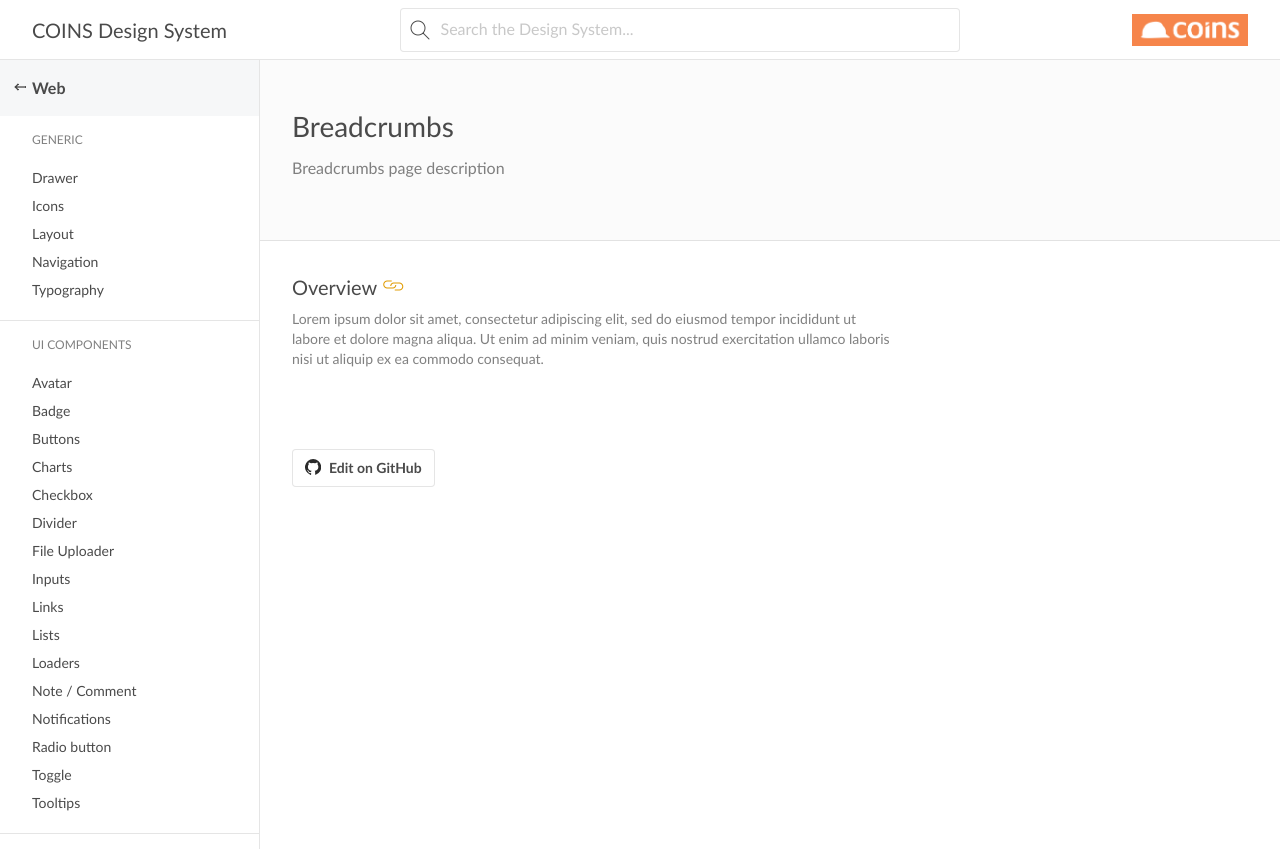
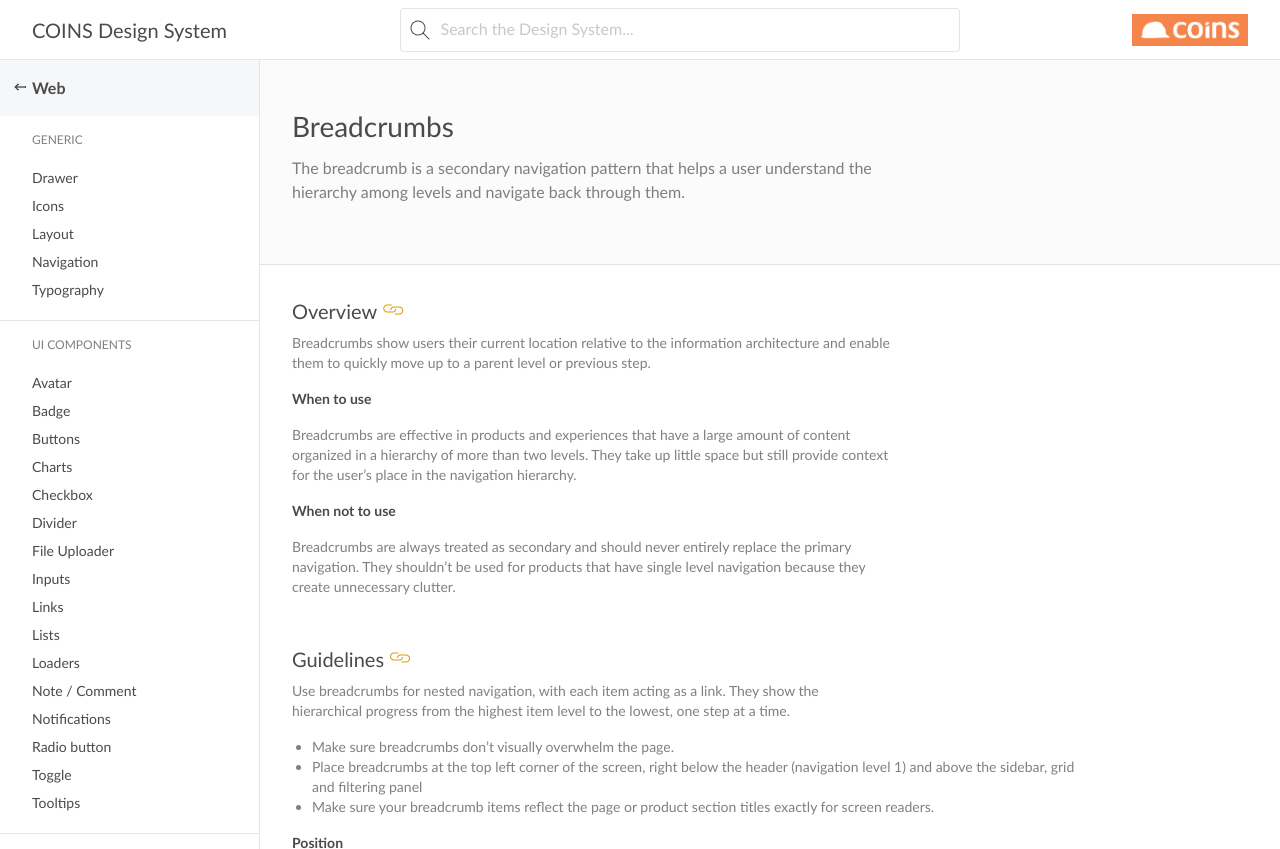
Before and after one commit to COINS-Naz/coins-design-system, a Jekyll site: the page built from _posts/web/ui-modules/2021-04-22-breadcrumbs.md, in a window 1280 px wide and 1400 px high. Shown: the top 849 px of the window. Built offline with Jekyll 4.4.1, drawn with Linux system fonts in a browser that asks for light colours; nearby versions of some CDN libraries; some web fonts are replaced; some of the changed text lies outside the part shown; grey boxes are pictures that could not be loaded.

Commit message:
Update 2021-04-22-breadcrumbs.md
Breadcrumbs page

```diff
--- a/_posts/web/ui-modules/2021-04-22-breadcrumbs.md
+++ b/_posts/web/ui-modules/2021-04-22-breadcrumbs.md
@@ -3,10 +3,45 @@ layout: post
 category: "Web"
 tag: "UI Modules"
 title: Breadcrumbs
-subtitle: "Breadcrumbs page description"
+subtitle: "The breadcrumb is a secondary navigation pattern that helps a user understand the hierarchy among levels and navigate back through them."
 permalink: /web/breadcrumbs/
 ---
 
 ## Overview
 
-Lorem ipsum dolor sit amet, consectetur adipiscing elit, sed do eiusmod tempor incididunt ut labore et dolore magna aliqua. Ut enim ad minim veniam, quis nostrud exercitation ullamco laboris nisi ut aliquip ex ea commodo consequat.
+Breadcrumbs show users their current location relative to the information architecture and enable them to quickly move up to a parent level or previous step.
+
+### When to use
+
+Breadcrumbs are effective in products and experiences that have a large amount of content organized in a hierarchy of more than two levels. They take up little space but still provide context for the user’s place in the navigation hierarchy.
+
+### When not to use
+
+Breadcrumbs are always treated as secondary and should never entirely replace the primary navigation. They shouldn’t be used for products that have single level navigation because they create unnecessary clutter.
+
+## Guidelines
+
+Use breadcrumbs for nested navigation, with each item acting as a link. They show the hierarchical progress from the highest item level to the lowest, one step at a time.
+- Make sure breadcrumbs don’t visually overwhelm the page.
+- Place breadcrumbs at the top left corner of the screen, right below the header (navigation level 1) and above the sidebar, grid and filtering panel
+- Make sure your breadcrumb items reflect the page or product section titles exactly for screen readers.
+
+### Position
+
+{% include do-dont.html
+  do-img="Guidelines_Breadcrumb_Position_Do.png"
+  do-text="Right location of the breadcrumbs."
+  dont-img="Guidelines_Breadcrumb_Position_Do_Not.png"
+  dont-text="Wrong location of the breadcrumbs."
+%}
+
+### Wording
+
+{% include do-dont.html
+  do-img="Guidelines_Breadcrumb_Wording_Do.png"
+  do-text="Reflect the page or product section titles exactly in a breadcrumb item."
+  dont-img="Guidelines_Breadcrumb_Wording_Do_Not.png"
+  dont-text="Do not mismatch the page or product section titles and breadcrumb item."
+%}
+
+## Live Preview
```
